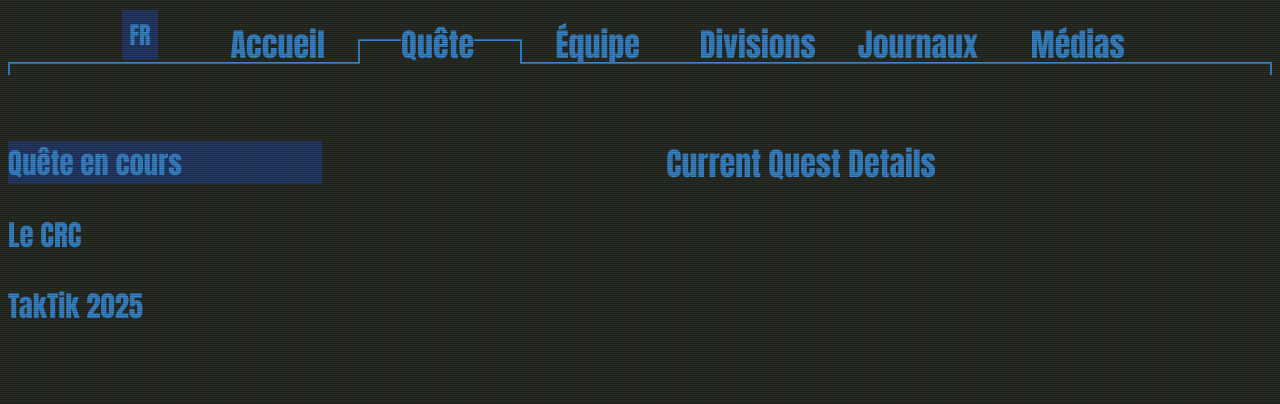
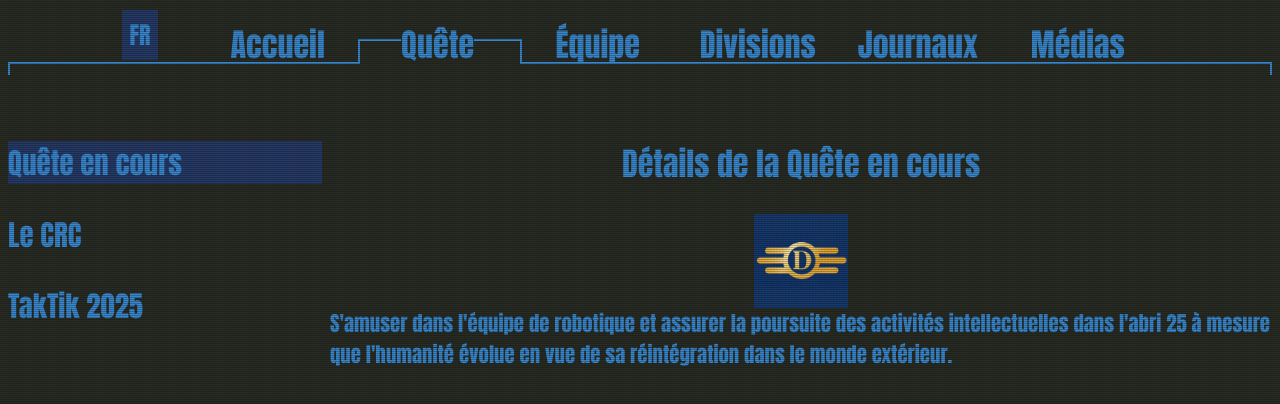
Before and after one commit to Dawson-Robotics/TakTik-2025-Website, a React (Vite) app in the folder site/: page /quest in a window 1280 px wide. Both pictures are taken after a click on the element "EN". Shown: the top 404 px of the page. Built offline with nearby package versions, Linux system fonts and the light colour scheme.

Commit message:
add current quest to quest page

```diff
--- a/site/src/components/quests/CRCQuest.jsx
+++ b/site/src/components/quests/CRCQuest.jsx
@@ -1,6 +1,8 @@
 export const CRCQuest = ({ lang }) => (
     <div className='questContent'>
-        <h2>CRC Information</h2>
+        <h2>
+            {lang === 'EN' ? 'CRC Information' : 'Information sur la CRC'}
+        </h2>
         <a className="logoAnchor" href="https://robo-crc.ca">
             <img id="crcLogo" src="images/logos/CRClogo.png" alt="CRC logo" />
         </a>
--- a/site/src/components/quests/CurrentQuest.jsx
+++ b/site/src/components/quests/CurrentQuest.jsx
@@ -1,6 +1,23 @@
 export const CurrentQuest = ({ lang }) => (
     <div className='questContent'>
-        <h2>Current Quest Details</h2>
-        {/* current quest content */}
+        <h2>
+            {lang === 'EN' ? 'Current Quest Details' : 'Détails de la Quête en cours'}
+        </h2>
+        <a className="logoAnchor">
+            <img id="dawTecLogo" src="/dawTec.png" alt="Dawtec logo" />
+        </a>
+        {lang === 'EN' ? (
+            <div>
+                {/* English content */ }
+                Having fun in robotics and ensuring the continuation of intellectual activities in vault 25 as
+                humanity evolves for re-entry to the outside world.
+            </div>
+        ) : (
+            <div>
+            {/* French content */ }
+            S&apos;amuser dans l&apos;équipe de robotique et assurer la poursuite des activités intellectuelles dans l&apos;abri 25 à mesure que
+            l&apos;humanité évolue en vue de sa réintégration dans le monde extérieur.
+            </div>
+        )}
     </div>
 );
--- a/site/src/pages/questPage.css
+++ b/site/src/pages/questPage.css
@@ -39,6 +39,10 @@
     width: 25%;
 }
 
+#dawTecLogo{
+    width: 10%
+}
+
 .logoAnchor img {
     height: auto;
 
```
